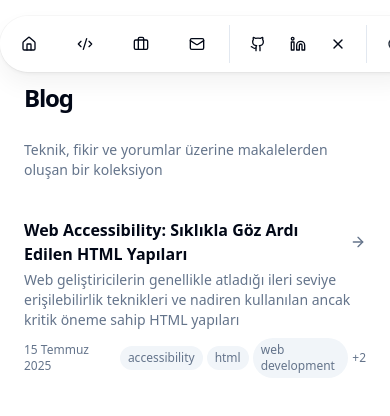
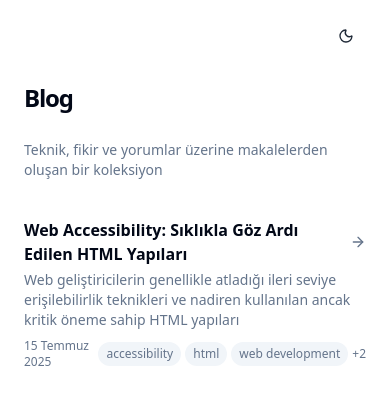
Before and after one commit to ahmetseha/ahmetseha.com, a Next.js app: page /blog in a window 390 px wide. Shown: the top 416 px of the page. Built offline with nearby package versions, Linux system fonts and the light colour scheme.

Commit message:
Add package-lock.json and update package.json to include usehooks-ts; refactor layout to replace Navbar with TopHeader for improved mobile responsiveness and styling. Update blog and page components for consistent tag presentation.

```diff
--- a/package.json
+++ b/package.json
@@ -36,7 +36,8 @@
     "rehype-toc": "^3.0.2",
     "remark-gfm": "^4.0.1",
     "tailwind-merge": "^3.3.1",
-    "tailwindcss-animate": "^1.0.7"
+    "tailwindcss-animate": "^1.0.7",
+    "usehooks-ts": "^3.1.1"
   },
   "devDependencies": {
     "@eslint/eslintrc": "^3",
--- a/src/app/blog/page.tsx
+++ b/src/app/blog/page.tsx
@@ -76,7 +76,7 @@ export default async function BlogPage() {
                         {post.tags.slice(0, 3).map((tag, tagIndex) => (
                           <span
                             key={tagIndex}
-                            className="inline-flex items-center px-2 py-1 rounded-full text-xs bg-muted text-muted-foreground"
+                            className="inline-flex items-center px-2 py-1 rounded-full text-xs bg-muted text-muted-foreground text-nowrap"
                           >
                             {tag}
                           </span>
--- a/src/app/layout.tsx
+++ b/src/app/layout.tsx
@@ -8,7 +8,7 @@ import { Analytics } from '@vercel/analytics/next';
 import { SpeedInsights } from '@vercel/speed-insights/next';
 
 import { ThemeProvider } from '@/components/provider/theme-provider';
-import { Navbar } from '@/components/shared/navbar';
+import { TopHeader } from '@/components/shared/top-header';
 
 import './globals.css';
 
@@ -35,7 +35,7 @@ export default function RootLayout({
     <html lang="en">
       <body
         className={cn(
-          'min-h-screen bg-background font-sans antialiased max-w-2xl mx-auto py-12 sm:py-24 px-6 pt-24 sm:pt-32',
+          'min-h-screen bg-background font-sans antialiased max-w-2xl mx-auto py-12 sm:py-24 px-6 pt-24 sm:pt-32 pb-32 sm:pb-24',
           fontSans.variable
         )}
       >
@@ -46,7 +46,7 @@ export default function RootLayout({
           disableTransitionOnChange
         >
           <TooltipProvider delayDuration={0}>
-            <Navbar />
+            <TopHeader />
             {children}
           </TooltipProvider>
         </ThemeProvider>
--- a/src/app/page.tsx
+++ b/src/app/page.tsx
@@ -159,7 +159,7 @@ export default async function Page() {
                         {post.tags.slice(0, 3).map((tag, tagIndex) => (
                           <span
                             key={tagIndex}
-                            className="inline-flex items-center px-2 py-1 rounded-full text-xs bg-muted text-muted-foreground"
+                            className="inline-flex items-center px-2 py-1 rounded-full text-xs bg-muted text-muted-foreground text-nowrap"
                           >
                             {tag}
                           </span>
--- a/src/components/shared/navbar.tsx
+++ b/src/components/shared/navbar.tsx
@@ -14,6 +14,7 @@ import {
   UserIcon,
   XIcon,
 } from 'lucide-react';
+import { useMediaQuery } from 'usehooks-ts';
 
 import { Dock, DockIcon } from '@/components/magicui/dock';
 import { buttonVariants } from '@/components/ui/button';
@@ -65,8 +66,10 @@ const DATA = {
 
 export function Navbar() {
   const [isScrolled, setIsScrolled] = useState(false);
+  const isMobile = useMediaQuery('(max-width: 768px)');
 
   useEffect(() => {
+    if (!isMobile) {
       const handleScroll = () => {
         const scrollTop = window.scrollY;
         setIsScrolled(scrollTop > 10);
@@ -74,21 +77,32 @@ export function Navbar() {
 
       window.addEventListener('scroll', handleScroll);
       return () => window.removeEventListener('scroll', handleScroll);
-  }, []);
+    }
+  }, [isMobile]);
 
   return (
-    <div className="pointer-events-none fixed inset-x-0 top-0 z-30 mx-auto mt-4 flex origin-top h-full max-h-14">
-      <div className="fixed top-0 inset-x-0 h-16 w-full bg-background to-transparent backdrop-blur-lg [-webkit-mask-image:linear-gradient(to_bottom,black,transparent)] dark:bg-background"></div>
+    <div
+      className={cn(
+        'pointer-events-none fixed inset-x-0 z-30 mx-auto flex origin-top h-full max-h-14',
+        isMobile ? 'bottom-0 mb-4' : 'top-0 mt-4'
+      )}
+    >
+      <div
+        className={cn(
+          'fixed inset-x-0 h-16 w-full bg-background to-transparent backdrop-blur-lg [-webkit-mask-image:linear-gradient(to_bottom,black,transparent)] dark:bg-background',
+          isMobile ? 'bottom-0' : 'top-0'
+        )}
+      />
       <Dock
         className={cn(
           'z-50 pointer-events-auto relative mx-auto flex min-h-full h-full items-center px-1',
           'bg-white/40 dark:bg-black/40 backdrop-blur-md border border-white/20 shadow-xl',
           '[box-shadow:0_0_0_1px_rgba(0,0,0,.03),0_2px_4px_rgba(0,0,0,.05),0_12px_24px_rgba(0,0,0,.05)] transform-gpu dark:[border:1px_solid_rgba(255,255,255,.1)] dark:[box-shadow:0_-20px_80px_-20px_#ffffff1f_inset] transition-all duration-300 ease-in-out w-full justify-between',
-          isScrolled ? 'max-w-4xl' : 'w-auto'
+          isMobile ? 'w-full' : isScrolled ? 'max-w-4xl' : 'w-auto'
         )}
       >
-        <div className="flex flex-1 gap-2 items-center">
-          {DATA.navbar.map((item) => (
+        <div className={cn('flex lg:flex-1 items-center', isMobile ? 'gap-0' : 'gap-2')}>
+          {DATA.navbar.map((item, index) => (
             <Tooltip key={item.label}>
               <TooltipTrigger asChild>
                 <Link
@@ -97,16 +111,20 @@ export function Navbar() {
                   className={cn(
                     buttonVariants({
                       variant: 'ghost',
-                      size: isScrolled ? undefined : 'icon',
+                      size: isMobile ? 'icon' : isScrolled ? undefined : 'icon',
                     }),
+                    isMobile
+                      ? 'size-12 rounded-none border-r border-white/10 last:border-r-0'
+                      : cn(
                           isScrolled
                             ? 'flex items-center gap-2 px-3 h-12 rounded-full w-auto'
                             : 'size-12 rounded-full'
+                        )
                   )}
                 >
                   <item.icon className="size-4" />
-                  {isScrolled && (
-                    <span className="text-sm font-medium hidden sm:inline-block">{item.label}</span>
+                  {isScrolled && !isMobile && (
+                    <span className="text-sm font-medium">{item.label}</span>
                   )}
                 </Link>
               </TooltipTrigger>
--- /dev/null
+++ b/src/components/shared/top-header.tsx
@@ -0,0 +1,14 @@
+'use client';
+
+import ThemeToogle from '@/components/ui/theme-toggle';
+
+export function TopHeader() {
+  return (
+    <div className="fixed top-0 left-0 right-0 z-50 flex justify-between items-center px-6 py-4">
+      <div className="text-sm font-medium text-foreground"></div>
+      <div className="flex items-center space-x-2">
+        <ThemeToogle />
+      </div>
+    </div>
+  );
+}
```
Also changed, not shown: 2 other files (tests, documents, lock files or other folders). Lines whose indentation alone changed are shown as unchanged.
